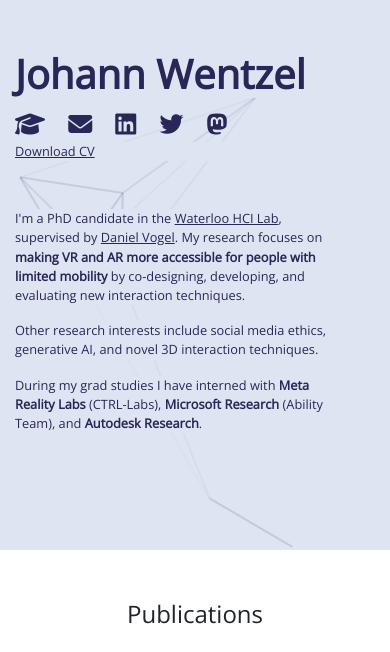
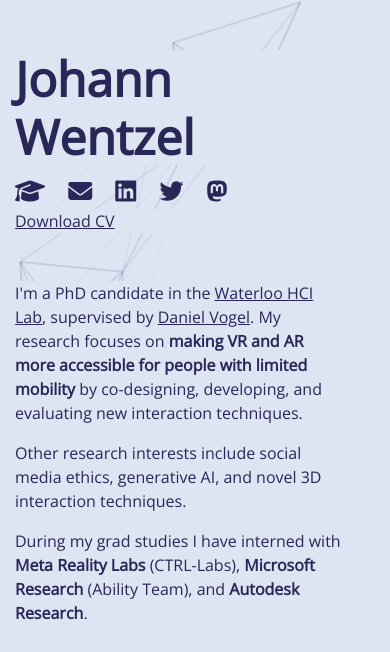
Before and after one commit to JohannWentzel/website, a PHP site: page /index.html in a window 390 px wide. Shown: the top 652 px of the page. Run offline with PHP 8.4, Linux system fonts and the light colour scheme; some libraries are stand-ins or nearby versions.

Commit message:
Update hero section scaling

```diff
--- a/main.css
+++ b/main.css
@@ -84,16 +84,14 @@ a{
         margin-top: 30px;
     }
 
-    /* .hero {
-        background-color: transparent;
-    } */
+    #particles {
+        height: 750px;
+    }
 
-    .hero h1 {
-        font-size: 2.5em;
+    .hero {
+        height: 750px;
     }
-    .hero p {
-        font-size: 0.8em;
-    }
+
 
 
 }
```
